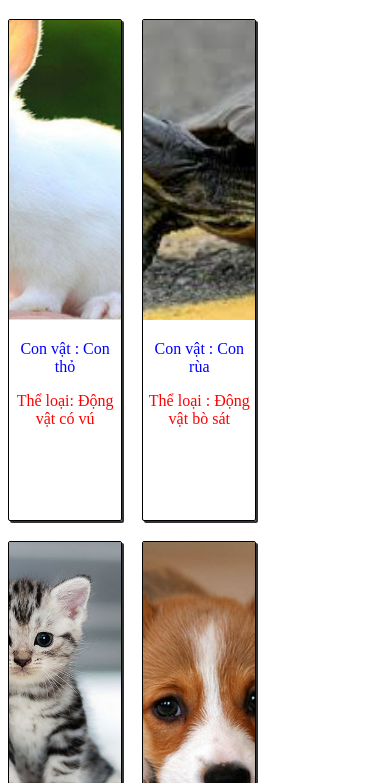
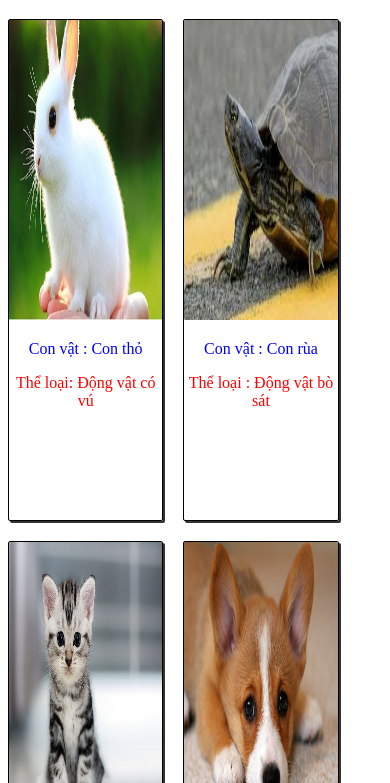
Before and after one commit to tuananh171101/tuananh171101.github.io, a plain HTML site: page index1.html in a window 390 px wide. Shown: the part 61-844 px from the top of the page. Drawn offline with Linux system fonts and the light colour scheme.

Commit message:
Update index1.html

```diff
--- a/index1.html
+++ b/index1.html
@@ -16,7 +16,7 @@
       margin: 0;
       padding: 0;
       box-sizing: border-box;
-      width: 100%;
+      max-width: 1000px;
       display: flex;
       flex-wrap: wrap;
       justify-content: space-evenly;
@@ -36,7 +36,7 @@
     .product img{
      width: 100%;
      height :300px;
-    object-fit: cover;
+
 
     }
     .product {
@@ -65,6 +65,16 @@
       color:red;
       background-color:#81ecec;
       transition: 1s;
+    }
+    @media screen and (max-width :550px) {
+      .product {
+        width : 50%;
+      }
+    }
+    @media screen and (max-width :4000px) {
+      .product {
+        width : 41%;
+      }
     }
   </style>
   <body>
```
